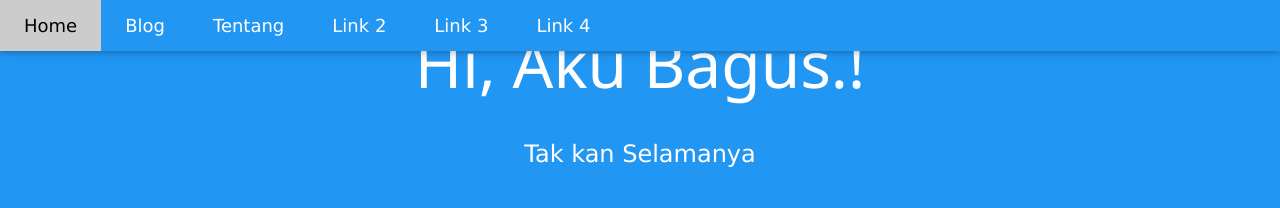
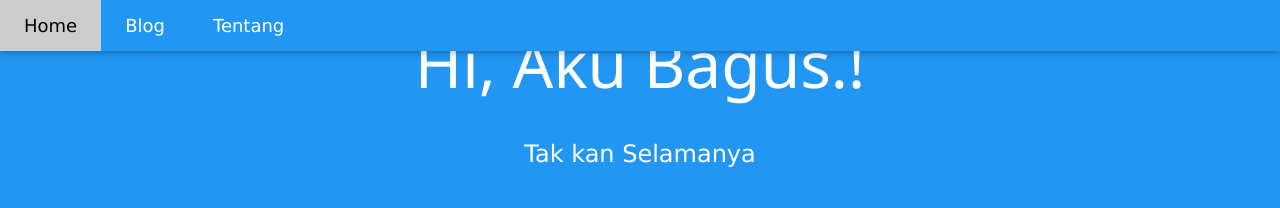
Before and after one commit to Bagus18/Bagus18.github.io, a Jekyll site: the page built from index.md, in a window 1280 px wide. Shown: the top 208 px of the page. Built offline with Jekyll 4.4.1, drawn with Linux system fonts in a browser that asks for light colours; nearby versions of some CDN libraries; library files that are not in the unit come from our copies.

Commit message:
Update Thu, Nov 02, 2017  3:45:10 PM

```diff
--- a/_includes/gulu.html
+++ b/_includes/gulu.html
@@ -5,16 +5,16 @@
 	 {% if page.url == '/' %}<a class="w3-bar-item w3-button w3-padding-large w3-white"{% else %}<a class="w3-bar-item w3-button w3-padding-large w3-hover-red"{% endif %} href="/">Home</a>
 	{% if page.url == '/blog' %}<a class="w3-bar-item w3-button w3-padding-large w3-white"{% else %}<a class="w3-bar-item w3-button w3-padding-large w3-hover-red"{% endif %} href="/blog/">Blog</a>
 	{% if page.url == '/about/' %}<a  class="w3-bar-item w3-button w3-padding-large w3-white"{% else %}<a class="w3-bar-item w3-button w3-hide-small w3-padding-large w3-hover-white"{% endif %} href="/about/">Tentang</a>
-    <a href="#" class="w3-bar-item w3-button w3-hide-small w3-padding-large w3-hover-white">Link 2</a>
+    <!-- <a href="#" class="w3-bar-item w3-button w3-hide-small w3-padding-large w3-hover-white">Link 2</a>
     <a href="#" class="w3-bar-item w3-button w3-hide-small w3-padding-large w3-hover-white">Link 3</a>
-    <a href="#" class="w3-bar-item w3-button w3-hide-small w3-padding-large w3-hover-white">Link 4</a>
+    <a href="#" class="w3-bar-item w3-button w3-hide-small w3-padding-large w3-hover-white">Link 4</a>  -->
   </div>
 
   <!-- Navbar on small screens  -->
   <div id="navDemo" class="w3-bar-block w3-white w3-hide w3-hide-large w3-hide-medium w3-large">
     <a href="/aku.html" class="w3-bar-item w3-button w3-padding-large">Tentang</a>
-    <a href="#" class="w3-bar-item w3-button w3-padding-large">Link 2</a>
+    <!--<a href="#" class="w3-bar-item w3-button w3-padding-large">Link 2</a>
     <a href="#" class="w3-bar-item w3-button w3-padding-large">Link 3</a>
-    <a href="#" class="w3-bar-item w3-button w3-padding-large">Link 4</a>
+    <a href="#" class="w3-bar-item w3-button w3-padding-large">Link 4</a> -->
   </div>
 </div>
```
